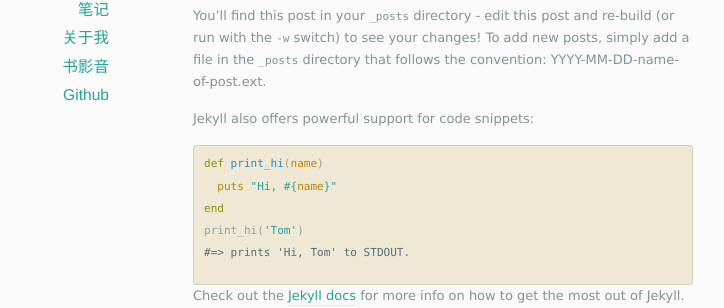
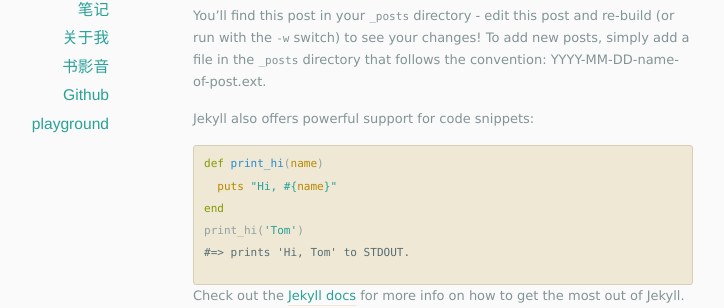
Before and after one commit to shshi/shishaohua.github.io, a Jekyll site: the page built from docs/index.html, in a window 1280 px wide. Shown: the part 392-700 px from the top of the page, without its empty margins (197-921 px from the left). Built offline with Jekyll 4.4.1, drawn with Linux system fonts in a browser that asks for light colours; nearby versions of some CDN libraries; the list of posts is cut into pages by our own code.

Commit message:
Update default.html

```diff
--- a/docs/_layouts/default.html
+++ b/docs/_layouts/default.html
@@ -62,6 +62,7 @@
           <li><a href="/about">关于我</a></li>
           <li><a href="/douban">书影音</a></li>
           <li><a href="https://github.com/shshi">Github</a></li>
+          <li><a href="/playground">playground</a></li>
           <!--<li><a href="/feed.xml">RSS Feed</a></li>-->
         </ul>
       </nav>
```
